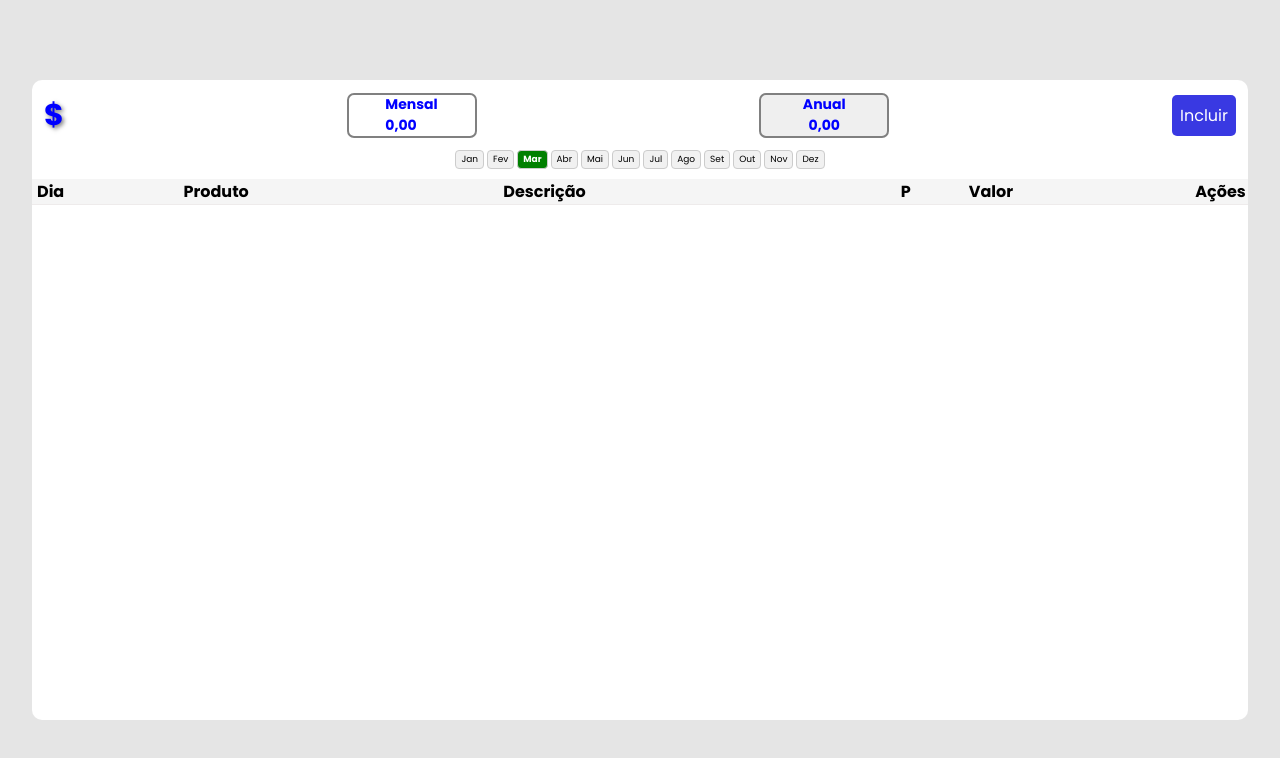
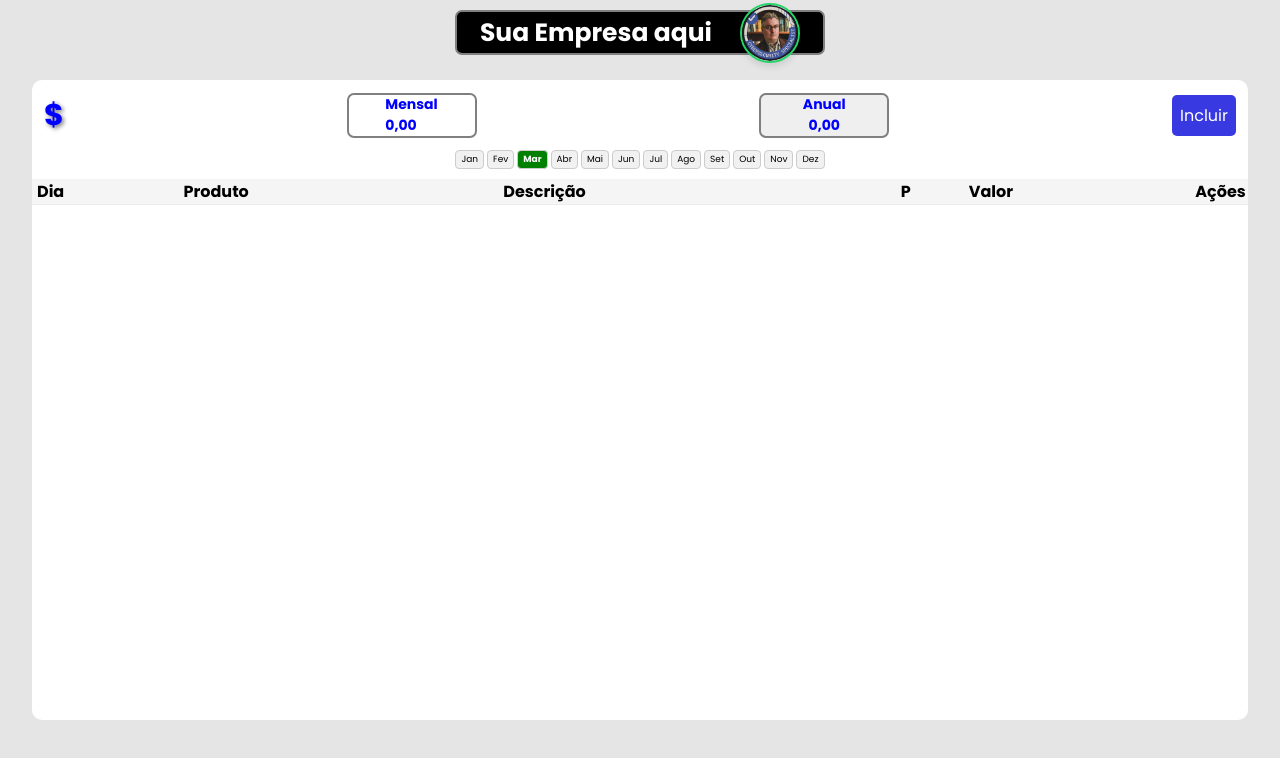
Before and after one commit to souzamarcell/custo-311, a plain HTML site: page index.html in a window 1280 px wide. Drawn offline with nearby package versions, Linux system fonts and the light colour scheme.

Commit message:
feat: sinal party 1.0.8

```diff
--- a/index.html
+++ b/index.html
@@ -9,9 +9,22 @@
   <link href="https://unpkg.com/boxicons@2.1.2/css/boxicons.min.css" rel="stylesheet" />
 </head>
 <body>
+  <div style="position: relative;"></div>
+
+  <span class="texto-acima">
+    Sua Empresa aqui
+    <div class="espacoIcone">....</div>
+    <a href="https://wa.me/5592991357070" class="whatsApp-link" target="_blank">
+      <div class="whatsApp-icon">
+        <img src="marcell-whatsApp.jpg" alt="whatsApp Marcell Ramos de Souza">
+      </div>
+    </a>
+  </span>
+
   <div class="container">
 
     <div class="header">
+
       <span id="dolar">$</span>
       <span id="total-salario"></span>
       <button id="btnVerSaldos">Anual SALDO</button>
@@ -104,6 +117,10 @@
 
     </div>
   </div>
+
+  </div>
+
   <script src="script.js"></script>
+
 </body>
 </html>
--- a/style.css
+++ b/style.css
@@ -25,6 +25,60 @@ button {
   height: 80%;
   border-radius: 10px;
   background: white;
+}
+
+.texto-acima {
+  position: absolute;
+  top: 10px;
+  left: 50%;
+  transform: translateX(-50%);
+
+  color: white;
+  text-shadow: 2px 2px 4px rgba(0, 0, 0, 0.5);
+  font-weight: bold;
+  font-size: 25px;
+
+  border: 2px solid gray;
+  border-radius: 7px;
+
+  width: 370px; /* Aumentei a largura */
+  height: 45px; /* Pequeno ajuste na altura */
+
+  display: inline-flex;
+  align-items: center;
+  justify-content: center;
+
+  background-color: black;
+}
+
+.espacoIcone {
+  color: black;
+}
+
+.whatsApp-icon {
+  width: 60px;
+  height: 60px;
+  border-radius: 50%;
+  overflow: hidden;
+  display: flex;
+  align-items: center;
+  justify-content: center;
+  box-shadow: 0px 4px 6px rgba(0, 0, 0, 0.1);
+  border: 2px solid #25D366;
+}
+
+.whatsApp-icon img {
+  width: 100%;
+  height: 100%;
+  object-fit: cover;
+  border-radius: 50%;
+}
+
+.whatsApp-link {
+  display: flex;
+  align-items: center;
+  justify-content: center;
+  text-decoration: none;
 }
 
 .header {
```
Also changed, not shown: marcell-whatsApp.jpg (added).
